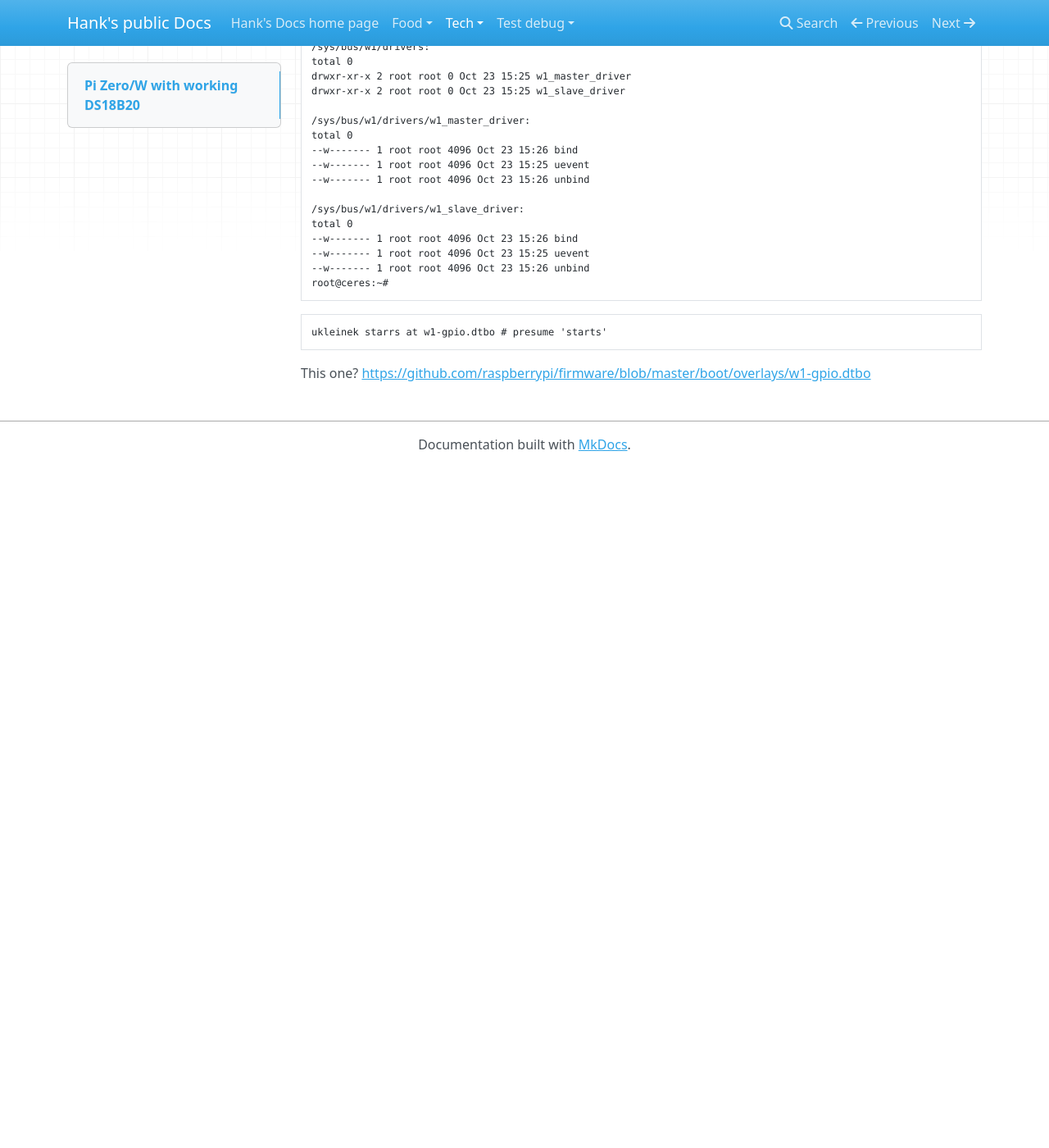
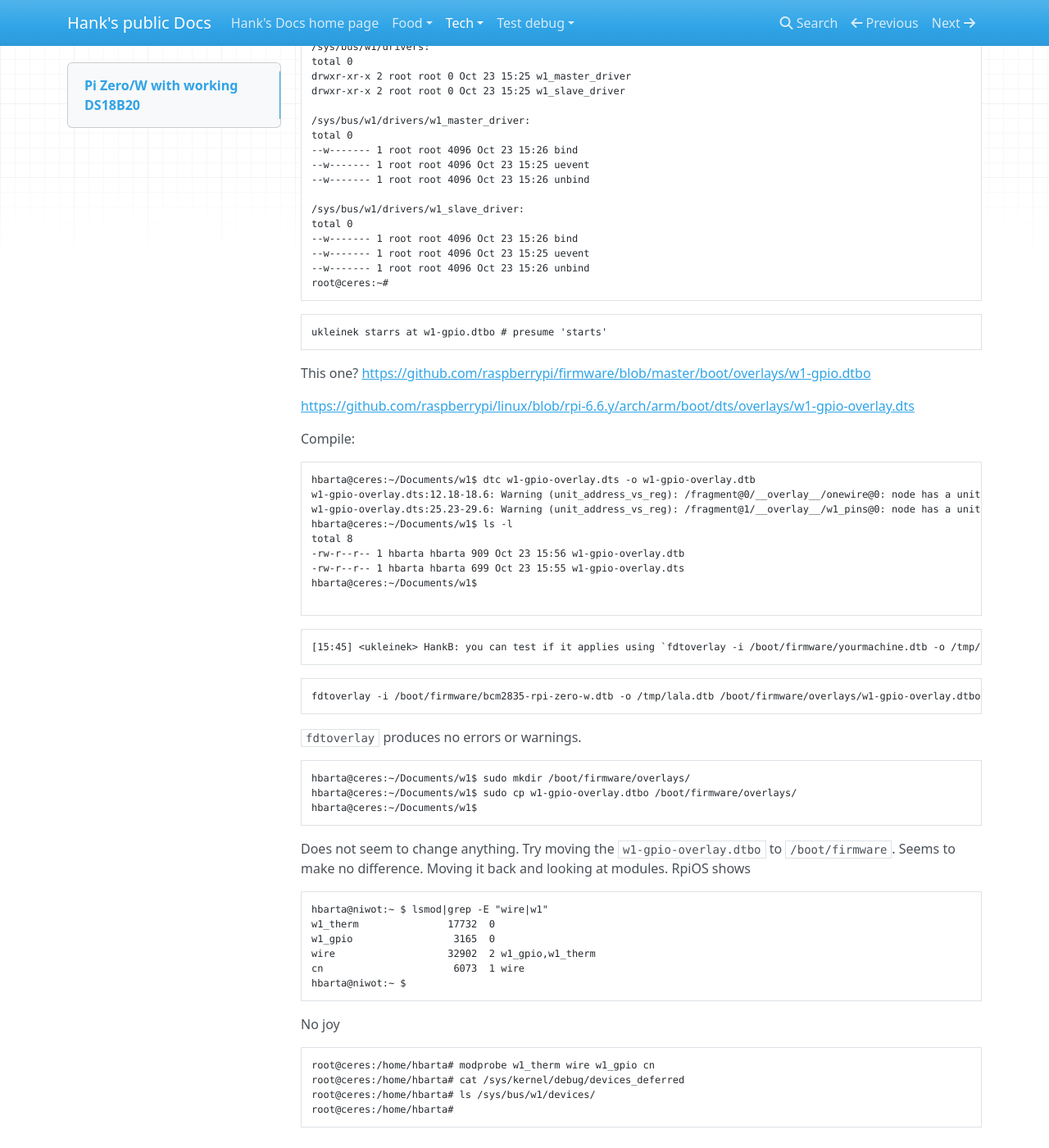
Before and after one commit to HankB/MkDocs-blog, an MkDocs documentation site: the page built from docs/tech/Pi-Zero_Debian_DS18B20.md, in a window 1280 px wide and 1400 px high, scrolled down 751 px. Shown: the whole window at 82% size. Built offline with MkDocs 1.6.1, drawn with Linux system fonts in a browser that asks for light colours; nearby versions of some CDN libraries; before the commit the page ends 1321 px from its top, so only the background shows below that.

Commit message:
build dtbo, mess around with modules

````diff
--- a/docs/tech/Pi-Zero_Debian_DS18B20.md
+++ b/docs/tech/Pi-Zero_Debian_DS18B20.md
@@ -61,3 +61,55 @@ ukleinek starrs at w1-gpio.dtbo # presume 'starts'
 ```
 
 This one? <https://github.com/raspberrypi/firmware/blob/master/boot/overlays/w1-gpio.dtbo>
+
+<https://github.com/raspberrypi/linux/blob/rpi-6.6.y/arch/arm/boot/dts/overlays/w1-gpio-overlay.dts>
+
+Compile:
+
+```text
+hbarta@ceres:~/Documents/w1$ dtc w1-gpio-overlay.dts -o w1-gpio-overlay.dtb
+w1-gpio-overlay.dts:12.18-18.6: Warning (unit_address_vs_reg): /fragment@0/__overlay__/onewire@0: node has a unit name, but no reg or ranges property
+w1-gpio-overlay.dts:25.23-29.6: Warning (unit_address_vs_reg): /fragment@1/__overlay__/w1_pins@0: node has a unit name, but no reg or ranges property
+hbarta@ceres:~/Documents/w1$ ls -l
+total 8
+-rw-r--r-- 1 hbarta hbarta 909 Oct 23 15:56 w1-gpio-overlay.dtb
+-rw-r--r-- 1 hbarta hbarta 699 Oct 23 15:55 w1-gpio-overlay.dts
+hbarta@ceres:~/Documents/w1$
+
+```
+
+```text
+[15:45] <ukleinek> HankB: you can test if it applies using `fdtoverlay -i /boot/firmware/yourmachine.dtb -o /tmp/lala.dtb /boot/firmware/overlays/w1-gpio.dtbo`
+```
+
+```text
+fdtoverlay -i /boot/firmware/bcm2835-rpi-zero-w.dtb -o /tmp/lala.dtb /boot/firmware/overlays/w1-gpio-overlay.dtbo
+```
+
+`fdtoverlay` produces no errors or warnings.
+
+```text
+hbarta@ceres:~/Documents/w1$ sudo mkdir /boot/firmware/overlays/
+hbarta@ceres:~/Documents/w1$ sudo cp w1-gpio-overlay.dtbo /boot/firmware/overlays/
+hbarta@ceres:~/Documents/w1$
+```
+
+Does not seem to change anything. Try moving the `w1-gpio-overlay.dtbo` to `/boot/firmware`. Seems to make no difference. Moving it back and looking at modules. RpiOS shows
+
+```text
+hbarta@niwot:~ $ lsmod|grep -E "wire|w1"
+w1_therm               17732  0
+w1_gpio                 3165  0
+wire                   32902  2 w1_gpio,w1_therm
+cn                      6073  1 wire
+hbarta@niwot:~ $
+```
+
+No joy
+
+```text
+root@ceres:/home/hbarta# modprobe w1_therm wire w1_gpio cn
+root@ceres:/home/hbarta# cat /sys/kernel/debug/devices_deferred
+root@ceres:/home/hbarta# ls /sys/bus/w1/devices/
+root@ceres:/home/hbarta#
+```
````
